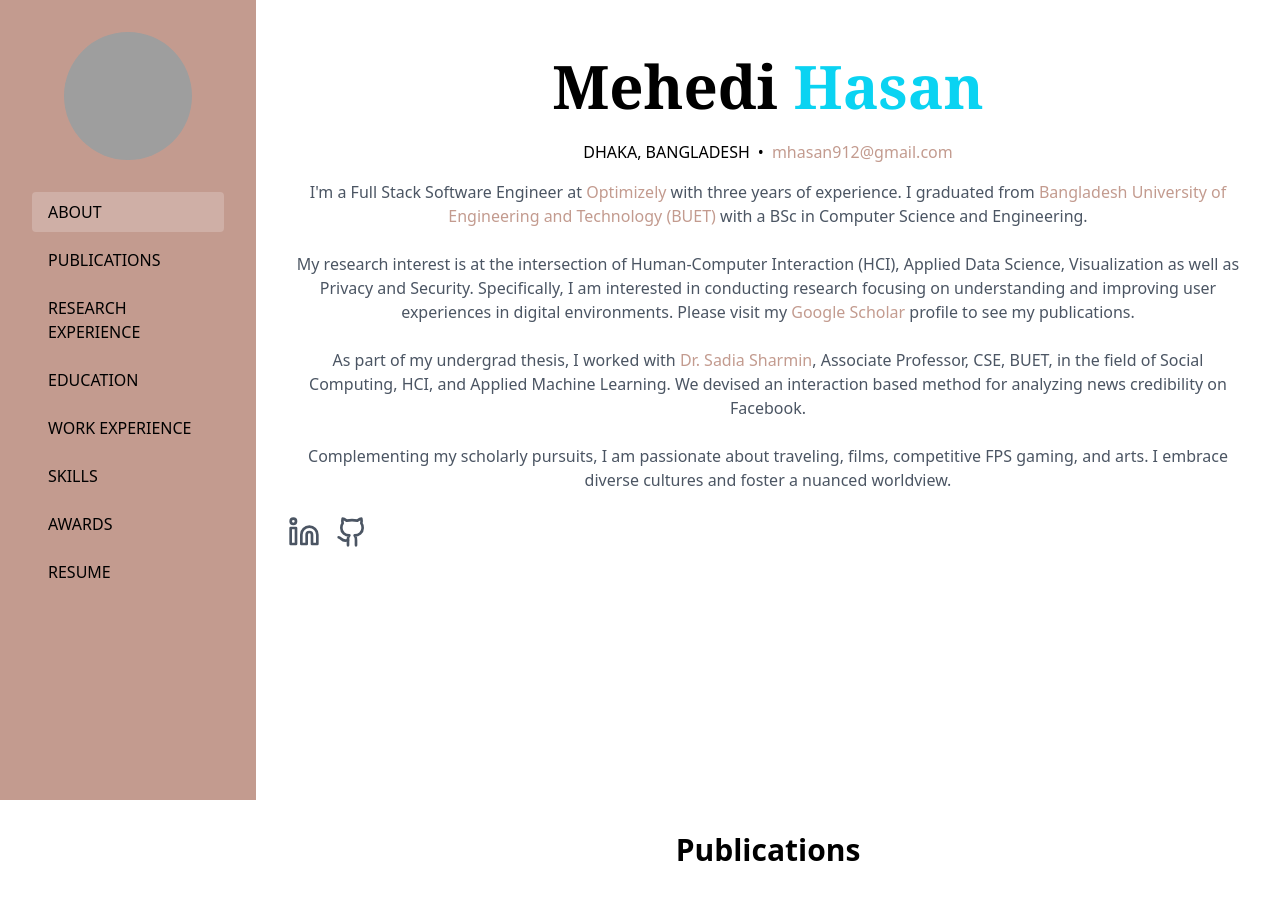
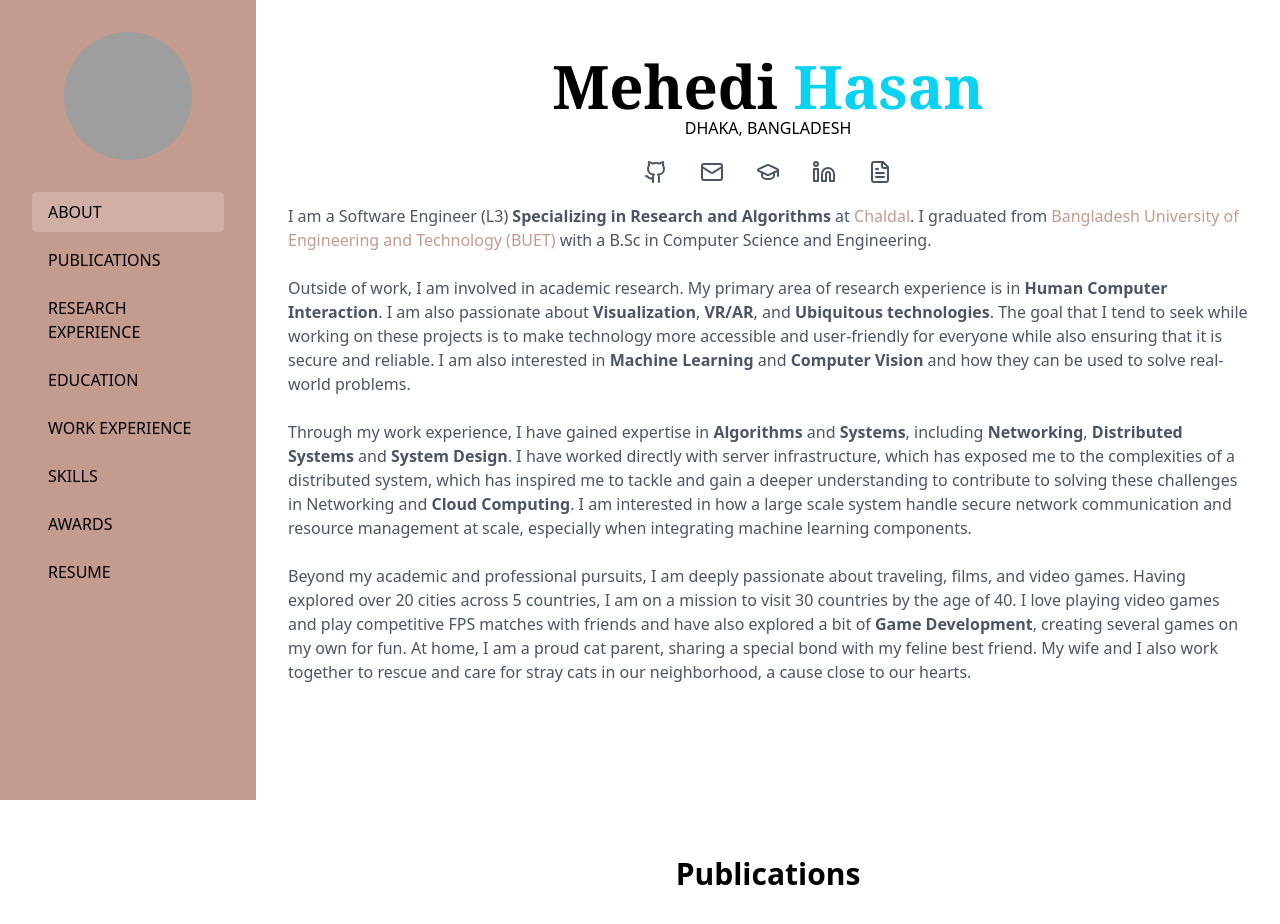
Before and after one commit to Moidda/moidda.github.io, a React (Create React App) app: page / in a window 1280 px wide. Shown: the top 924 px of the page. Built offline with nearby package versions, Linux system fonts and the light colour scheme; grey boxes are pictures that could not be loaded.

Commit message:
about me fix

```diff
--- /dev/null
+++ b/src/components/common/SocialLinks.js
@@ -0,0 +1,33 @@
+import React from 'react';
+import { Github, Mail, GraduationCap, Linkedin, Twitter, FileText } from 'lucide-react';
+import { SOCIAL_LINKS } from '../../constants/Urls';
+
+const SocialLinks = () => {
+  const icons = [
+    { Icon: Github, text: 'GitHub', link: SOCIAL_LINKS.GITHUB },
+    { Icon: Mail, text: 'Email', link: SOCIAL_LINKS.EMAIL },
+    { Icon: GraduationCap, text: 'Scholar', link: SOCIAL_LINKS.SCHOLAR },
+    { Icon: Linkedin, text: 'LinkedIn', link: SOCIAL_LINKS.LINKEDIN },
+    { Icon: FileText, text: 'CV', link: SOCIAL_LINKS.CV },
+  ];
+
+  return (
+    <div className="flex justify-center items-center gap-4 m-3">
+      {icons.map(({ Icon, text, link }) => (
+        <div key={text} className="relative group">
+          <a
+            href={link}
+            className="block p-2 text-gray-600 hover:text-gray-900 transition-colors"
+          >
+            <Icon size={24} />
+            <span className="absolute -bottom-8 left-1/2 -translate-x-1/2 px-2 py-1 bg-gray-800 text-white text-sm rounded opacity-0 group-hover:opacity-100 transition-opacity whitespace-nowrap">
+              {text}
+            </span>
+          </a>
+        </div>
+      ))}
+    </div>
+  );
+};
+
+export default SocialLinks;
--- /dev/null
+++ b/src/components/common/Url.js
@@ -0,0 +1,5 @@
+const URL = ({ url, text }) => (
+    <a href={url} className="text-[#c39b8f] hover:underline">{text}</a>
+);
+
+export default URL;
--- a/src/components/sections/About.js
+++ b/src/components/sections/About.js
@@ -1,62 +1,60 @@
 import React from 'react';
 import { Linkedin, Github } from 'lucide-react';
+import URL from '../common/Url';
+import SocialLinks from '../common/SocialLinks';
 
 const About = () => {
   return (
     <div id="about" className="min-h-screen">
-      <h1 className="text-center text-6xl font-serif font-bold p-6">
+      <h1 className="text-center text-6xl font-serif font-bold mt-6">
         Mehedi <span className="text-[#0ad3f2]">Hasan</span>
       </h1>
-      <div className="mb-4">
-        <span>DHAKA, BANGLADESH</span>
-        <span className="mx-2">•</span>
-        <a href="mailto:mhasan912@@gmail.com" className="text-[#c39b8f] hover:underline">
-          mhasan912@gmail.com
-        </a>
-      </div>
+      <span>DHAKA, BANGLADESH</span>
+      <SocialLinks />
 
-      <div className="space-y-6 text-gray-600">
+      <div className="text-left space-y-6 text-gray-600">
         <p>
-          I'm a Full Stack Software Engineer at{' '}
-          <a href="#" className="text-[#c39b8f] hover:underline">Optimizely</a>
-          {' '}with three years of experience. I graduated from{' '}
-          <a href="#" className="text-[#c39b8f] hover:underline">
-            Bangladesh University of Engineering and Technology (BUET)
-          </a>
-          {' '}with a BSc in Computer Science and Engineering.
+            I am a Software Engineer (L3) <b>Specializing in Research and Algorithms</b> at{' '}
+            <URL url="https://chaldal.tech/" text="Chaldal" />. I graduated from{' '}
+            <URL url="https://www.buet.ac.bd/web/#/" text="Bangladesh University of Engineering and Technology (BUET)" />{' '}
+            with a B.Sc in Computer Science and Engineering.
         </p>
 
         <p>
-          My research interest is at the intersection of Human-Computer Interaction (HCI),
-          Applied Data Science, Visualization as well as Privacy and Security. Specifically,
-          I am interested in conducting research focusing on understanding and improving user
-          experiences in digital environments. Please visit my{' '}
-          <a href="#" className="text-[#c39b8f] hover:underline">Google Scholar</a>
-          {' '}profile to see my publications.
+            Outside of work, I am involved in academic research. My primary area of
+            research experience is in <b>Human Computer Interaction</b>. I am also
+            passionate about <b>Visualization</b>, <b>VR/AR</b>, and{' '}
+            <b>Ubiquitous technologies</b>. The goal that I tend to seek
+            while working on these projects is to make technology more accessible
+            and user-friendly for everyone while also ensuring that it is
+            secure and reliable. I am also interested in <b>Machine Learning</b>{' '}
+            and <b>Computer Vision</b> and how they can be used to solve
+            real-world problems.
         </p>
 
         <p>
-          As part of my undergrad thesis, I worked with{' '}
-          <a href="#" className="text-[#c39b8f] hover:underline">Dr. Sadia Sharmin</a>
-          , Associate Professor, CSE, BUET, in the field of Social Computing, HCI, and
-          Applied Machine Learning. We devised an interaction based method for analyzing
-          news credibility on Facebook.
+            Through my work experience, I have gained expertise in{' '}
+            <b>Algorithms</b> and <b>Systems</b>, including <b>Networking</b>,{' '}
+            <b>Distributed Systems</b> and <b>System Design</b>. I have worked
+            directly with server infrastructure, which has exposed me to the
+            complexities of a distributed system, which has inspired me to
+            tackle and gain a deeper understanding to contribute to solving these
+            challenges in Networking and <b>Cloud Computing</b>. I am interested in how
+            a large scale system handle secure network communication and
+            resource management at scale, especially when integrating machine learning components.
         </p>
 
         <p>
-          Complementing my scholarly pursuits, I am passionate about traveling, films,
-          competitive FPS gaming, and arts. I embrace diverse cultures and foster a
-          nuanced worldview.
+            Beyond my academic and professional pursuits, I am deeply passionate
+            about traveling, films, and video games. Having explored over 20 cities
+            across 5 countries, I am on a mission to visit 30 countries by the
+            age of 40. I love playing video games and play competitive FPS matches
+            with friends and have also explored a bit of <b>Game Development</b>,
+            creating several games on my own for fun. At home, I am a proud cat parent,
+            sharing a special bond with my feline best friend. My wife and I also
+            work together to rescue and care for stray cats in our neighborhood,
+            a cause close to our hearts.
         </p>
-
-        <div className="flex space-x-4 mt-6">
-          <a href="#" className="text-gray-600 hover:text-[#c39b8f]">
-            <Linkedin size={32} />
-          </a>
-          <a href="#" className="text-gray-600 hover:text-[#c39b8f]">
-            <Github size={32} />
-          </a>
-        </div>
       </div>
     </div>
   );
--- /dev/null
+++ b/src/constants/Urls.js
@@ -0,0 +1,11 @@
+const getPublicPath = (path) => {
+    return process.env.PUBLIC_URL ? `${process.env.PUBLIC_URL}${path}` : path;
+};
+
+export const SOCIAL_LINKS = {
+    GITHUB: 'https://github.com/Moidda',
+    LINKEDIN: 'https://www.linkedin.com/in/moidda/',
+    EMAIL: 'mailto:mhasan912@gmail.com',
+    SCHOLAR: 'https://scholar.google.com/citations?user=vLUwJAUAAAAJ&hl=en',
+    CV: encodeURI(getPublicPath('/pdf/Mehedi-Hasan-CV.pdf'))
+};
```
Also changed, not shown: 1 other file (tests, documents, lock files or other folders).
